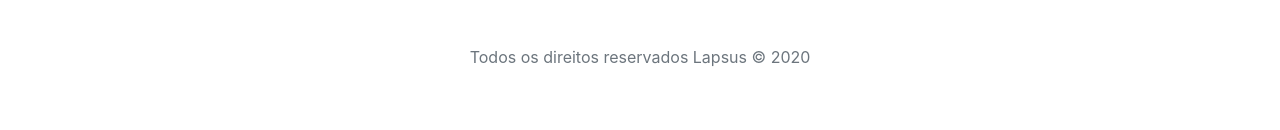
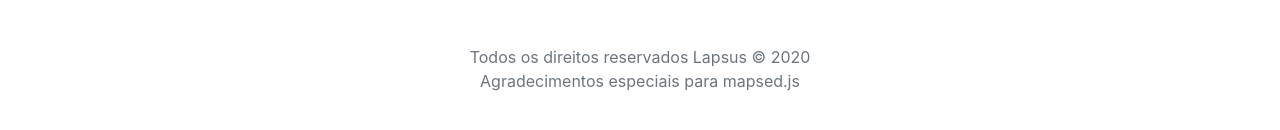
Before and after one commit to eikemello/projectLapsus, a website: page index.html in a window 1280 px wide. Shown: the part 866-996 px from the top of the page. Drawn offline with Linux system fonts and the light colour scheme; some packages are replaced by stand-ins of ours.

Commit message:
Update foot.html

```diff
--- a/includes/foot.html
+++ b/includes/foot.html
@@ -3,5 +3,8 @@
         <div class="row">
             <span class="text-muted mx-auto">Todos os direitos reservados Lapsus © 2020</span>
         </div>
+         <div class="row">
+            <span class="text-muted mx-auto">Agradecimentos especiais para mapsed.js</span>
+        </div>
     </div>
 </footer>
```
